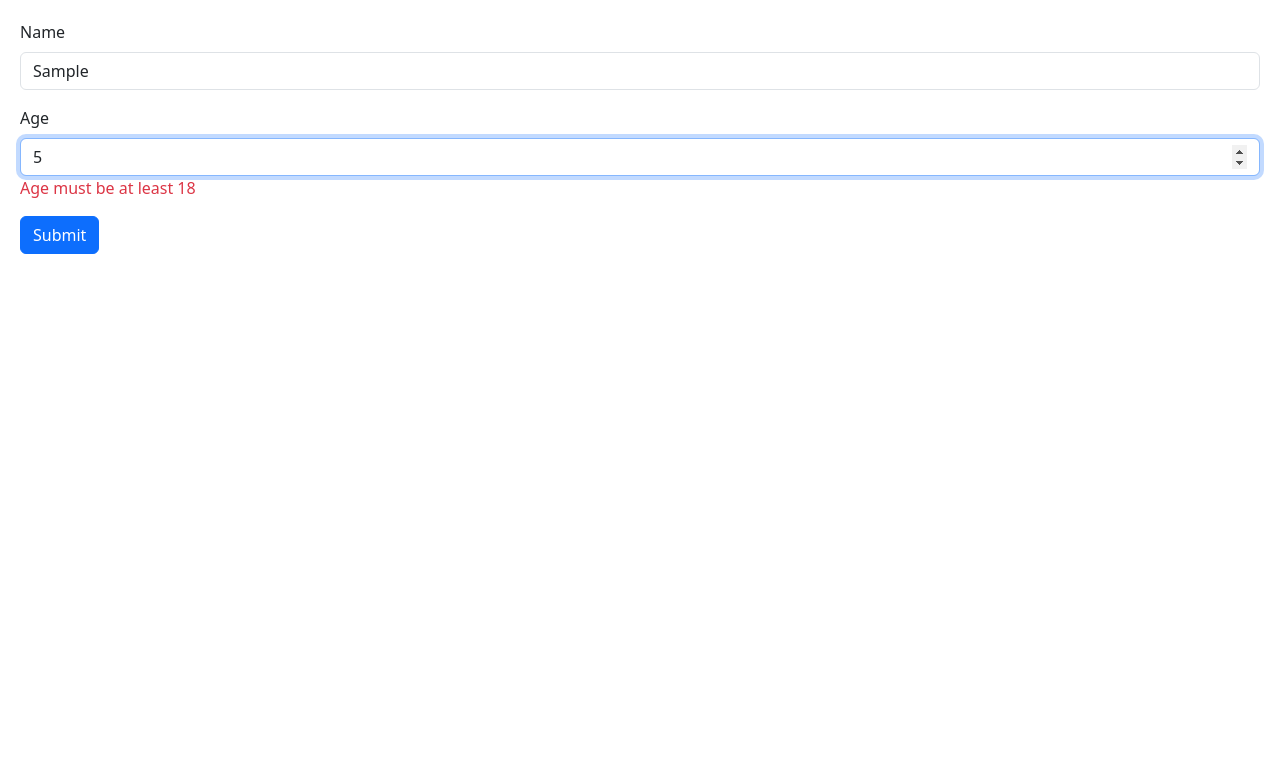
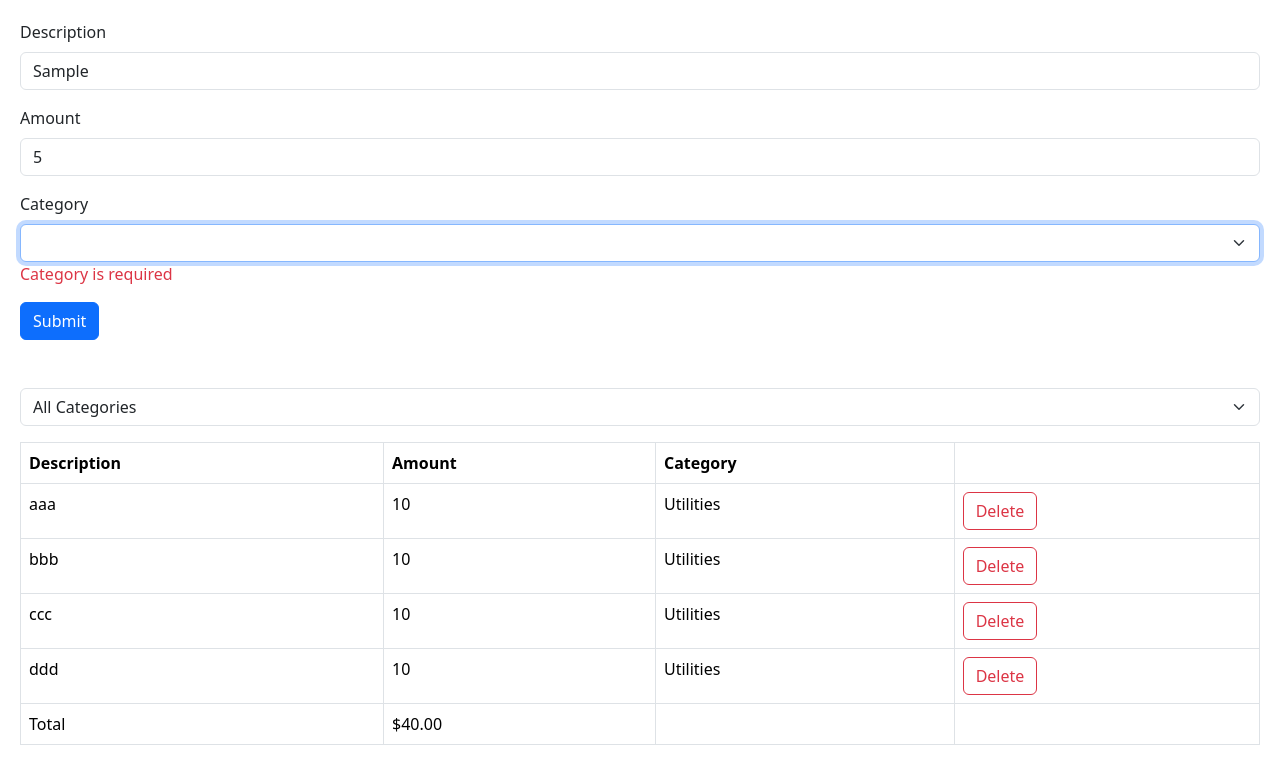
Before and after one commit to riverkahrhoff/React-Tutorial, a React (Vite) app: page / in a window 1280 px wide. Both pictures are taken after typing "Sample", "5" into the empty fields and a click on the button "Submit". Shown: the top 784 px of the page. Built offline with nearby package versions, Linux system fonts and the light colour scheme.

Commit message:
expense tracker mini project

```diff
--- a/package.json
+++ b/package.json
@@ -22,6 +22,7 @@
     "react-hook-form": "^7.54.2",
     "react-icons": "^5.5.0",
     "styled-components": "^6.1.15",
+    "uuid": "^11.1.0",
     "zod": "^3.24.2"
   },
   "devDependencies": {
--- a/src/App.tsx
+++ b/src/App.tsx
@@ -1,13 +1,44 @@
-import { useState } from "react";
+import { use, useState } from "react";
 import { produce } from "immer";
 import "bootstrap/dist/css/bootstrap.min.css";
 import ExpandableText from "./components/ExpandableText";
 import Form from "./components/Form";
+import ExpenseList from "./expense-tracker/components/ExpenseList";
+import ExpenseFilter from "./expense-tracker/components/ExpenseFilter";
+import ExpenseForm from "./expense-tracker/components/ExpenseForm";
+import categories from "./expense-tracker/categories";
 
 function App() {
+  const [selectedCategory, setSelectedCategory] = useState("");
+  const [expenses, setExpenses] = useState([
+    { id: 1, description: "aaa", amount: 10, category: "Utilities" },
+    { id: 2, description: "bbb", amount: 10, category: "Utilities" },
+    { id: 3, description: "ccc", amount: 10, category: "Utilities" },
+    { id: 4, description: "ddd", amount: 10, category: "Utilities" },
+  ]);
+
+  const visibleExpenses = selectedCategory
+    ? expenses.filter((e) => e.category === selectedCategory)
+    : expenses;
+
   return (
     <div>
-      <Form />
+      <div className="mb-5">
+        <ExpenseForm
+          onSubmit={(expense) =>
+            setExpenses([...expenses, { ...expense, id: expenses.length + 1 }])
+          }
+        />
+      </div>
+      <div className="mb-3">
+        <ExpenseFilter
+          onSelectCategory={(category) => setSelectedCategory(category)}
+        />
+      </div>
+      <ExpenseList
+        expenses={visibleExpenses}
+        onDelete={(id) => setExpenses(expenses.filter((e) => e.id !== id))}
+      />
     </div>
   );
 }
--- a/src/components/Form.tsx
+++ b/src/components/Form.tsx
@@ -1,12 +1,12 @@
 import { FieldValues, useForm } from "react-hook-form";
 import { z } from "zod";
 import { zodResolver } from "@hookform/resolvers/zod";
+import { useState } from "react";
 
 const schema = z.object({
-  name: z.string().min(3, { message: "Name must be at least 3 characters" }),
-  age: z
-    .number({ invalid_type_error: "Age field is required" })
-    .min(18, { message: "Age must be at least 18" }),
+  description: z.string().min(1, "This field is required"),
+  amount: z.number({ invalid_type_error: "This field is required" }),
+  categories: z.string().min(1, "This field is required"),
 });
 
 type FormData = z.infer<typeof schema>;
@@ -16,38 +16,122 @@
     register,
     handleSubmit,
     formState: { errors },
+    reset,
   } = useForm<FormData>({ resolver: zodResolver(schema) });
 
-  const onSubmit = (data: FieldValues) => console.log(data);
+  const [newEntry, setNewEntry] = useState<FormData[]>([]);
+  const [filterList, setFilterList] = useState("all");
+
+  const onSubmit = (data: FormData) => {
+    setNewEntry([...newEntry, data]);
+    reset();
+  };
+
+  const handleDelete = (index: number) => {
+    setNewEntry(newEntry.filter((_, i) => i !== index));
+  };
+
+  const filteredEntries =
+    filterList === "all"
+      ? newEntry
+      : newEntry.filter((entry) => entry.categories === filterList);
+
   return (
     <form onSubmit={handleSubmit(onSubmit)}>
       <div className="mb-3">
-        <label htmlFor="name" className="form-label">
-          Name
+        <label htmlFor="description" className="form-label">
+          Description
         </label>
         <input
-          {...register("name")}
-          id="name"
+          {...register("description")}
+          id="description"
           type="text"
           className="form-control"
         />
-        {errors.name && <p className="text-danger">{errors.name.message}</p>}
+        {errors.description && (
+          <p className="text-danger">{errors.description.message}</p>
+        )}
       </div>
       <div className="mb-3">
-        <label htmlFor="age" className="form-label">
-          Age
+        <label htmlFor="amount" className="form-label">
+          Amount
         </label>
         <input
-          {...register("age", { valueAsNumber: true })}
-          id="age"
+          {...register("amount", { valueAsNumber: true })}
+          id="amount"
           type="number"
           className="form-control"
         />
-        {errors.age && <p className="text-danger">{errors.age.message}</p>}
+        {errors.amount && (
+          <p className="text-danger">{errors.amount.message}</p>
+        )}
       </div>
-      <button className="btn btn-primary" type="submit">
+      <div className="mb-3">
+        <label htmlFor="categories" className="form-label">
+          Categories
+        </label>
+        <select
+          className="form-select"
+          {...register("categories")}
+          id="categories"
+        >
+          <option value=""></option>
+          <option value="Groceries">Groceries</option>
+          <option value="Utilities">Utilities</option>
+          <option value="Entertainment">Entertainment</option>
+        </select>
+        {errors.categories && (
+          <p className="text-danger">{errors.categories.message}</p>
+        )}
+      </div>
+      <button className="btn btn-primary mb-3" type="submit">
         Submit
       </button>
+
+      <select
+        className="form-select mb-3"
+        id="filter"
+        value={filterList}
+        onChange={(e) => setFilterList(e.target.value)}
+      >
+        <option value="all">All Categories</option>
+        {[...new Set(newEntry.map((entry) => entry.categories))].map(
+          (category) => (
+            <option key={category} value={category}>
+              {category}
+            </option>
+          )
+        )}
+      </select>
+
+      <table className="table">
+        <thead>
+          <tr>
+            <th scope="col">Description</th>
+            <th scope="col">Amount</th>
+            <th scope="col">Category</th>
+            <th scope="col"></th>
+          </tr>
+        </thead>
+        <tbody>
+          {filteredEntries.map((entry, index) => (
+            <tr key={entry.description}>
+              <td>{entry.description}</td>
+              <td>${entry.amount}.00</td>
+              <td>{entry.categories}</td>
+              <td>
+                <button
+                  type="button"
+                  className="btn btn-outline-danger"
+                  onClick={() => handleDelete(index)}
+                >
+                  Delete
+                </button>
+              </td>
+            </tr>
+          ))}
+        </tbody>
+      </table>
     </form>
   );
 };
--- /dev/null
+++ b/src/expense-tracker/categories.ts
@@ -0,0 +1,3 @@
+export const categories = ["Groceries", "Utilities", "Entertainment"] as const;
+
+export default categories;
--- /dev/null
+++ b/src/expense-tracker/components/ExpenseFilter.tsx
@@ -0,0 +1,23 @@
+import categories from "../categories";
+
+interface Props {
+  onSelectCategory: (category: string) => void;
+}
+
+const ExpenseFilter = ({ onSelectCategory }: Props) => {
+  return (
+    <select
+      className="form-select"
+      onChange={(event) => onSelectCategory(event.target.value)}
+    >
+      <option value="">All Categories</option>
+      {categories.map((category) => (
+        <option key={category} value={category}>
+          {category}
+        </option>
+      ))}
+    </select>
+  );
+};
+
+export default ExpenseFilter;
--- /dev/null
+++ b/src/expense-tracker/components/ExpenseForm.tsx
@@ -0,0 +1,90 @@
+import { z } from "zod";
+import { useForm } from "react-hook-form";
+import { zodResolver } from "@hookform/resolvers/zod";
+import categories from "../categories";
+
+const schema = z.object({
+  description: z
+    .string()
+    .min(3, { message: "Description should be at least 3 characters" })
+    .max(50),
+  amount: z
+    .number({ invalid_type_error: "Amount is required" })
+    .min(0.01)
+    .max(100_000),
+  category: z.enum(categories, {
+    errorMap: () => ({ message: "Category is required" }),
+  }),
+});
+
+type ExpenseFormData = z.infer<typeof schema>;
+
+interface Props {
+  onSubmit: (data: ExpenseFormData) => void;
+}
+
+const ExpenseForm = ({ onSubmit }: Props) => {
+  const {
+    register,
+    handleSubmit,
+    formState: { errors },
+    reset,
+  } = useForm<ExpenseFormData>({ resolver: zodResolver(schema) });
+
+  return (
+    <form
+      onSubmit={handleSubmit((data) => {
+        onSubmit(data);
+        reset();
+      })}
+    >
+      <div className="mb-3">
+        <label htmlFor="description" className="form-label">
+          Description
+        </label>
+        <input
+          {...register("description")}
+          id="description"
+          type="text"
+          className="form-control"
+        />
+        {errors.description && (
+          <p className="text-danger">{errors.description.message}</p>
+        )}
+      </div>
+      <div className="mb-3">
+        <label htmlFor="amount" className="form-label">
+          Amount
+        </label>
+        <input
+          {...register("amount", { valueAsNumber: true })}
+          id="amount"
+          type="number"
+          className="form-control"
+        />
+        {errors.amount && (
+          <p className="text-danger">{errors.amount.message}</p>
+        )}
+      </div>
+      <div className="mb-3">
+        <label htmlFor="category" className="form-label">
+          Category
+        </label>
+        <select {...register("category")} id="category" className="form-select">
+          <option value=""></option>
+          {categories.map((category) => (
+            <option key={category} value={category}>
+              {category}
+            </option>
+          ))}
+        </select>
+        {errors.category && (
+          <p className="text-danger">{errors.category.message}</p>
+        )}
+      </div>
+      <button className="btn btn-primary">Submit</button>
+    </form>
+  );
+};
+
+export default ExpenseForm;
--- /dev/null
+++ b/src/expense-tracker/components/ExpenseList.tsx
@@ -0,0 +1,59 @@
+interface Expense {
+  id: number;
+  description: string;
+  amount: number;
+  category: string;
+}
+
+interface Props {
+  expenses: Expense[];
+  onDelete: (id: number) => void;
+}
+
+const ExpenseList = ({ expenses, onDelete }: Props) => {
+  if (expenses.length === 0) return null;
+  return (
+    <table className="table table-bordered">
+      <thead>
+        <tr>
+          <th>Description</th>
+          <th>Amount</th>
+          <th>Category</th>
+          <th></th>
+        </tr>
+      </thead>
+      <tbody>
+        {expenses.map((expense) => (
+          <tr key={expense.id}>
+            <td>{expense.description}</td>
+            <td>{expense.amount}</td>
+            <td>{expense.category}</td>
+            <td>
+              <button
+                className="btn btn-outline-danger"
+                onClick={() => onDelete(expense.id)}
+              >
+                Delete
+              </button>
+            </td>
+          </tr>
+        ))}
+      </tbody>
+      <tfoot>
+        <tr>
+          <td>Total</td>
+          <td>
+            $
+            {expenses
+              .reduce((acc, expense) => expense.amount + acc, 0)
+              .toFixed(2)}
+          </td>
+          <td></td>
+          <td></td>
+        </tr>
+      </tfoot>
+    </table>
+  );
+};
+
+export default ExpenseList;
```
Also changed, not shown: 1 other file (tests, documents, lock files or other folders).
